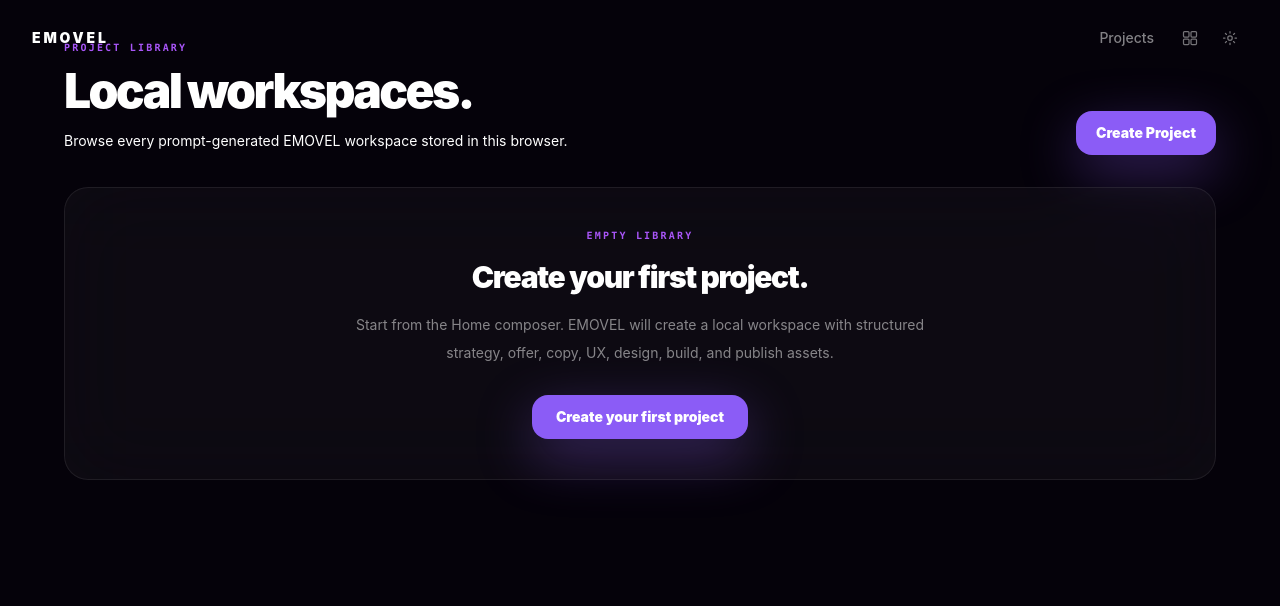
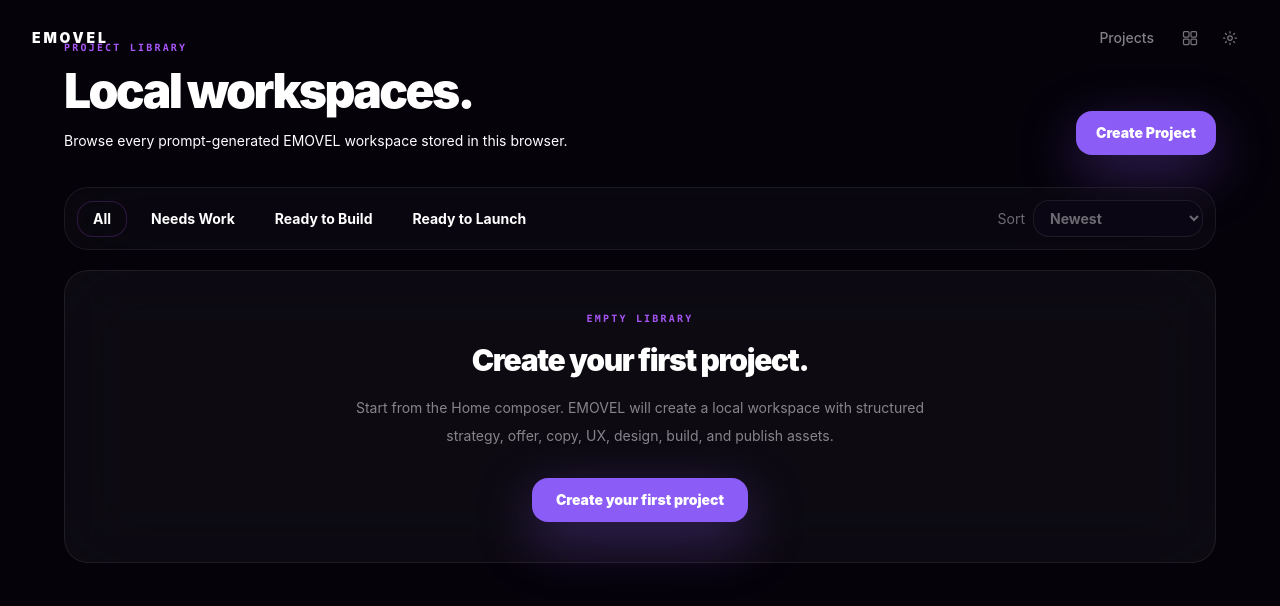
Before and after one commit to flaviusciocan-byte/EMOVEL-OS, a Next.js app in the folder apps/emovel-prompt-studio/: page /projects in a window 1280 px wide. Shown: the top 606 px of the page. Built offline with nearby package versions, Linux system fonts and the light colour scheme.

Commit message:
Add project readiness dashboard

```diff
--- a/apps/emovel-prompt-studio/app/projects/page.tsx
+++ b/apps/emovel-prompt-studio/app/projects/page.tsx
@@ -14,7 +14,12 @@
   assets?: Record<string, unknown>;
 };
 
+type ReadinessStatus = "Draft" | "Needs Work" | "Ready to Build" | "Ready to Launch";
+type FilterValue = "All" | "Needs Work" | "Ready to Build" | "Ready to Launch";
+type SortValue = "newest" | "highest-readiness" | "lowest-readiness";
+
 const PROJECTS_KEY = "emovel-projects";
+const filters: FilterValue[] = ["All", "Needs Work", "Ready to Build", "Ready to Launch"];
 
 function formatDate(value: string) {
   return new Intl.DateTimeFormat("en", {
@@ -33,6 +38,54 @@
 function assetCount(project: LocalProject) {
   if (!project.assets) return 0;
   return Object.keys(project.assets).length;
+}
+
+function readReview(project: LocalProject) {
+  const review = project.assets?.review as
+    | {
+        productReadiness?: number;
+        buildReadiness?: number;
+        launchReadiness?: number;
+      }
+    | undefined;
+
+  return {
+    productReadiness: review?.productReadiness || 0,
+    buildReadiness: review?.buildReadiness || 0,
+    launchReadiness: review?.launchReadiness || 0,
+  };
+}
+
+function averageReadiness(project: LocalProject) {
+  const review = readReview(project);
+  return Math.round(
+    (review.productReadiness + review.buildReadiness + review.launchReadiness) / 3
+  );
+}
+
+function readinessStatus(project: LocalProject): ReadinessStatus {
+  const review = readReview(project);
+  const average = averageReadiness(project);
+
+  if (!project.assets?.review || average === 0) return "Draft";
+  if (review.launchReadiness >= 8 && review.productReadiness >= 8 && review.buildReadiness >= 7) {
+    return "Ready to Launch";
+  }
+  if (review.productReadiness >= 7 && review.buildReadiness >= 8) return "Ready to Build";
+  return "Needs Work";
+}
+
+function statusClass(status: ReadinessStatus) {
+  if (status === "Ready to Launch") {
+    return "border-emerald-400/25 bg-emerald-400/10 text-emerald-300";
+  }
+  if (status === "Ready to Build") {
+    return "border-[#A855F7]/28 bg-[#8B5CF6]/12 text-violet-200";
+  }
+  if (status === "Needs Work") {
+    return "border-amber-300/25 bg-amber-300/10 text-amber-200";
+  }
+  return "border-white/[0.08] bg-white/[0.035] text-white/42";
 }
 
 function readProjects() {
@@ -55,19 +108,26 @@
 export default function ProjectsPage() {
   const [projects, setProjects] = useState<LocalProject[]>([]);
   const [loaded, setLoaded] = useState(false);
+  const [filter, setFilter] = useState<FilterValue>("All");
+  const [sort, setSort] = useState<SortValue>("newest");
 
   useEffect(() => {
     setProjects(readProjects());
     setLoaded(true);
   }, []);
 
-  const sortedProjects = useMemo(
-    () =>
-      [...projects].sort(
-        (a, b) => new Date(b.createdAt).getTime() - new Date(a.createdAt).getTime()
-      ),
-    [projects]
-  );
+  const visibleProjects = useMemo(() => {
+    const filtered =
+      filter === "All"
+        ? projects
+        : projects.filter((project) => readinessStatus(project) === filter);
+
+    return [...filtered].sort((a, b) => {
+      if (sort === "highest-readiness") return averageReadiness(b) - averageReadiness(a);
+      if (sort === "lowest-readiness") return averageReadiness(a) - averageReadiness(b);
+      return new Date(b.createdAt).getTime() - new Date(a.createdAt).getTime();
+    });
+  }, [filter, projects, sort]);
 
   function duplicateProject(project: LocalProject) {
     const duplicate: LocalProject = {
@@ -123,13 +183,49 @@
           </Link>
         </div>
 
+        <div className="mb-5 flex flex-wrap items-center justify-between gap-3 rounded-3xl border border-white/[0.07] bg-white/[0.025] p-3 backdrop-blur-2xl">
+          <div className="flex flex-wrap gap-2">
+            {filters.map((item) => (
+              <button
+                key={item}
+                type="button"
+                onClick={() => setFilter(item)}
+                className={`rounded-2xl px-4 py-2 text-sm font-bold transition ${
+                  filter === item
+                    ? "bg-[#8B5CF6]/18 text-white shadow-[inset_0_0_0_1px_rgba(168,85,247,0.22)]"
+                    : "text-white/48 hover:bg-white/[0.045] hover:text-white/82"
+                }`}
+              >
+                {item}
+              </button>
+            ))}
+          </div>
+
+          <label className="flex items-center gap-2 text-sm text-white/40">
+            Sort
+            <select
+              value={sort}
+              onChange={(event) => setSort(event.target.value as SortValue)}
+              className="rounded-2xl border border-white/[0.08] bg-[#0B0614] px-3 py-2 text-sm font-bold text-white/72 outline-none"
+            >
+              <option value="newest">Newest</option>
+              <option value="highest-readiness">Highest readiness</option>
+              <option value="lowest-readiness">Lowest readiness</option>
+            </select>
+          </label>
+        </div>
+
         {!loaded ? (
           <section className="rounded-3xl border border-white/[0.08] bg-white/[0.035] p-8 text-white/50 backdrop-blur-2xl">
             Loading projects...
           </section>
-        ) : sortedProjects.length > 0 ? (
+        ) : visibleProjects.length > 0 ? (
           <section className="grid gap-4">
-            {sortedProjects.map((project) => (
+            {visibleProjects.map((project) => {
+              const review = readReview(project);
+              const status = readinessStatus(project);
+
+              return (
                 <article
                   key={project.id}
                   className="group rounded-3xl border border-white/[0.075] bg-white/[0.035] p-5 backdrop-blur-2xl transition hover:border-[#A855F7]/28 hover:bg-white/[0.05] md:p-6"
@@ -137,8 +233,8 @@
                   <div className="grid gap-5 md:grid-cols-[minmax(0,1fr)_auto] md:items-start">
                     <div className="min-w-0">
                       <div className="flex flex-wrap items-center gap-2">
-                      <span className="rounded-full border border-emerald-400/25 bg-emerald-400/10 px-3 py-1 font-mono text-[10px] font-bold uppercase tracking-[0.14em] text-emerald-300">
-                        {project.status}
+                        <span className={`rounded-full border px-3 py-1 font-mono text-[10px] font-bold uppercase tracking-[0.14em] ${statusClass(status)}`}>
+                          {status}
                         </span>
                         <span className="rounded-full border border-[#8B5CF6]/24 bg-[#8B5CF6]/10 px-3 py-1 font-mono text-[10px] font-bold uppercase tracking-[0.14em] text-violet-200">
                           {assetCount(project)} assets
@@ -151,6 +247,25 @@
                       <p className="mt-3 line-clamp-2 max-w-3xl text-sm leading-7 text-white/54">
                         {project.prompt}
                       </p>
+
+                      <div className="mt-4 grid gap-2 sm:grid-cols-3">
+                        {[
+                          { label: "Product", value: review.productReadiness },
+                          { label: "Build", value: review.buildReadiness },
+                          { label: "Launch", value: review.launchReadiness },
+                        ].map((item) => (
+                          <div key={item.label} className="rounded-2xl border border-white/[0.055] bg-black/16 px-3 py-2">
+                            <p className="font-mono text-[10px] uppercase tracking-[0.14em] text-white/30">
+                              {item.label}
+                            </p>
+                            <p className="mt-1 text-lg font-black text-white">
+                              {item.value || "-"}
+                              {item.value ? <span className="text-xs text-white/30">/10</span> : null}
+                            </p>
+                          </div>
+                        ))}
+                      </div>
+
                       <p className="mt-4 font-mono text-[11px] text-white/32">
                         {formatDate(project.createdAt)}
                       </p>
@@ -180,7 +295,8 @@
                     </div>
                   </div>
                 </article>
-            ))}
+              );
+            })}
           </section>
         ) : (
           <section className="rounded-3xl border border-white/[0.08] bg-white/[0.035] p-10 text-center backdrop-blur-2xl">
```
Lines whose indentation alone changed are shown as unchanged.
